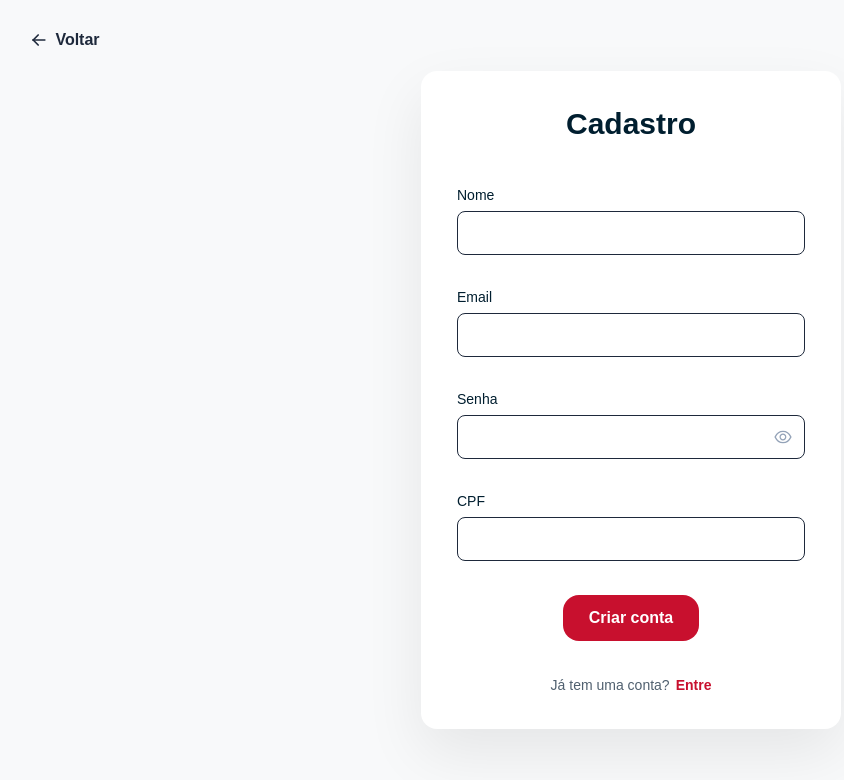
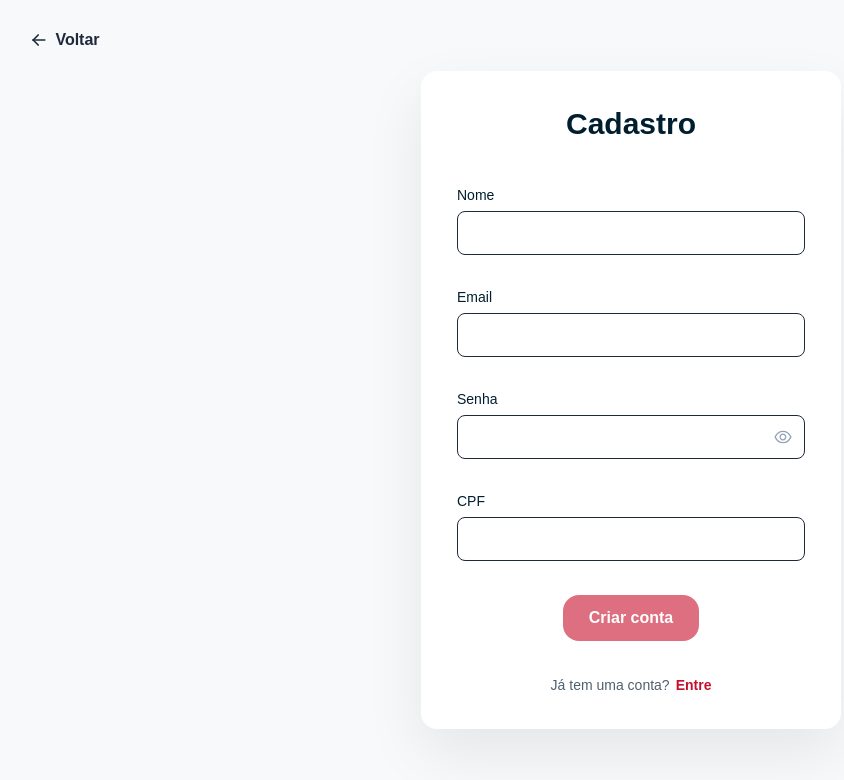
Before and after one commit to guilherme-guingo/HemoLink, a React (Vite) app: page /cadastro in a window 1280 px wide. Shown: the top 780 px of the page, without its empty margins (9-853 px from the left). Built offline with nearby package versions, Linux system fonts and the light colour scheme.

Commit message:
refactor: refatoracao de codigos

```diff
--- a/src/pages/Cadastro/index.jsx
+++ b/src/pages/Cadastro/index.jsx
@@ -1,40 +1,45 @@
-import { useState } from 'react'
-import { useNavigate } from 'react-router-dom'
-import { toast } from 'react-toastify'
-import { UserApi } from '../../services/Api/Api'
-import { Input } from '../../components/Input'
-import { MainButton } from '../../components/MainButton'
-import { FormCard } from '../../components/FormCard'
-import { Container, FooterMessage, SwitchLink, FixedBackButton } from './style'
+import { useState } from "react";
+import { useNavigate } from "react-router-dom";
+import { toast } from "react-toastify";
+import { UserApi } from "../../services/Api/Api";
+import { Input } from "../../components/Input";
+import { MainButton } from "../../components/MainButton";
+import { FormCard } from "../../components/FormCard";
+import { Container, FooterMessage, SwitchLink, FixedBackButton } from "./style";
 
 export default function Cadastro() {
-  const [nome, setNome] = useState('')
-  const [email, setEmail] = useState('')
-  const [senha, setSenha] = useState('')
-  const [cpf, setCpf] = useState('')
-  const [isLoading, setIsLoading] = useState(false)
-  const navigate = useNavigate()
+  const [nome, setNome] = useState("");
+  const [email, setEmail] = useState("");
+  const [senha, setSenha] = useState("");
+  const [cpf, setCpf] = useState("");
+  const [isLoading, setIsLoading] = useState(false);
+  const navigate = useNavigate();
+  const cpfValido = /^\d{11}$/.test(cpf);
 
   const handleSubmit = async (event) => {
-    event.preventDefault()
-    setIsLoading(true)
+    event.preventDefault();
+    setIsLoading(true);
 
+    if (!cpfValido) {
+      toast.error("CPF inválido. Digite 11 números.");
+      return;
+    }
     try {
-      await UserApi.post('/user', {
+      await UserApi.post("/user", {
         nome,
         email,
         senha,
-        tipo: 'doador',
-        cpf
-      })
-      toast.success('Cadastro realizado com sucesso!')
-      navigate('/login')
+        tipo: "doador",
+        cpf,
+      });
+      toast.success("Cadastro realizado com sucesso!");
+      navigate("/login");
     } catch (error) {
-      toast.error('Não foi possível concluir o cadastro.')
+      toast.error("Não foi possível concluir o cadastro.");
     } finally {
-      setIsLoading(false)
+      setIsLoading(false);
     }
-  }
+  };
 
   return (
     <Container>
@@ -81,8 +86,8 @@ export default function Cadastro() {
           required
         />
 
-        <MainButton type="submit" disabled={isLoading}>
-          {isLoading ? 'Cadastrando...' : 'Criar conta'}
+        <MainButton type="submit" disabled={isLoading || !cpfValido}>
+          {isLoading ? "Cadastrando..." : "Criar conta"}
         </MainButton>
 
         <FooterMessage>
@@ -91,5 +96,5 @@ export default function Cadastro() {
         </FooterMessage>
       </FormCard>
     </Container>
-  )
+  );
 }
--- a/src/pages/Hospital/index.jsx
+++ b/src/pages/Hospital/index.jsx
@@ -41,7 +41,6 @@ export function Hospital() {
           }
         }
       } catch (error) {
-        console.error("Erro ao buscar hospital:", error);
         setErro("Não foi possível carregar as informações do servidor.");
         notifyError("Erro de conexão com o banco de dados.");
 
--- a/src/pages/Perfil/index.jsx
+++ b/src/pages/Perfil/index.jsx
@@ -1,8 +1,7 @@
 import { useEffect } from "react";
-import { useNavigate } from "react-router-dom";
+import { Link, useNavigate } from "react-router-dom";
 import { useAuth } from "../../contexts/AuthContext";
 import { useFavoritos } from "../../contexts/FavoritesContext";
-// import { obterTiposSanguineosCriticos } from "../Catalogo";
 import { obterTiposSanguineosCriticos } from "../../util/obterTiposSanguineosCriticos";
 import { calculateBloodStock } from "../../util/bloodStock";
 import {
@@ -69,6 +68,9 @@ export const Perfil = () => {
                 <BotaoRemover onClick={() => favoritar(hospital)}>
                   Remover dos favoritos
                 </BotaoRemover>
+                <Link to={`/hospital/${hospital.id}`}>
+                  <button>Visualizar Hospital</button>
+                </Link>
               </CardFavorito>
             );
           })}
```
